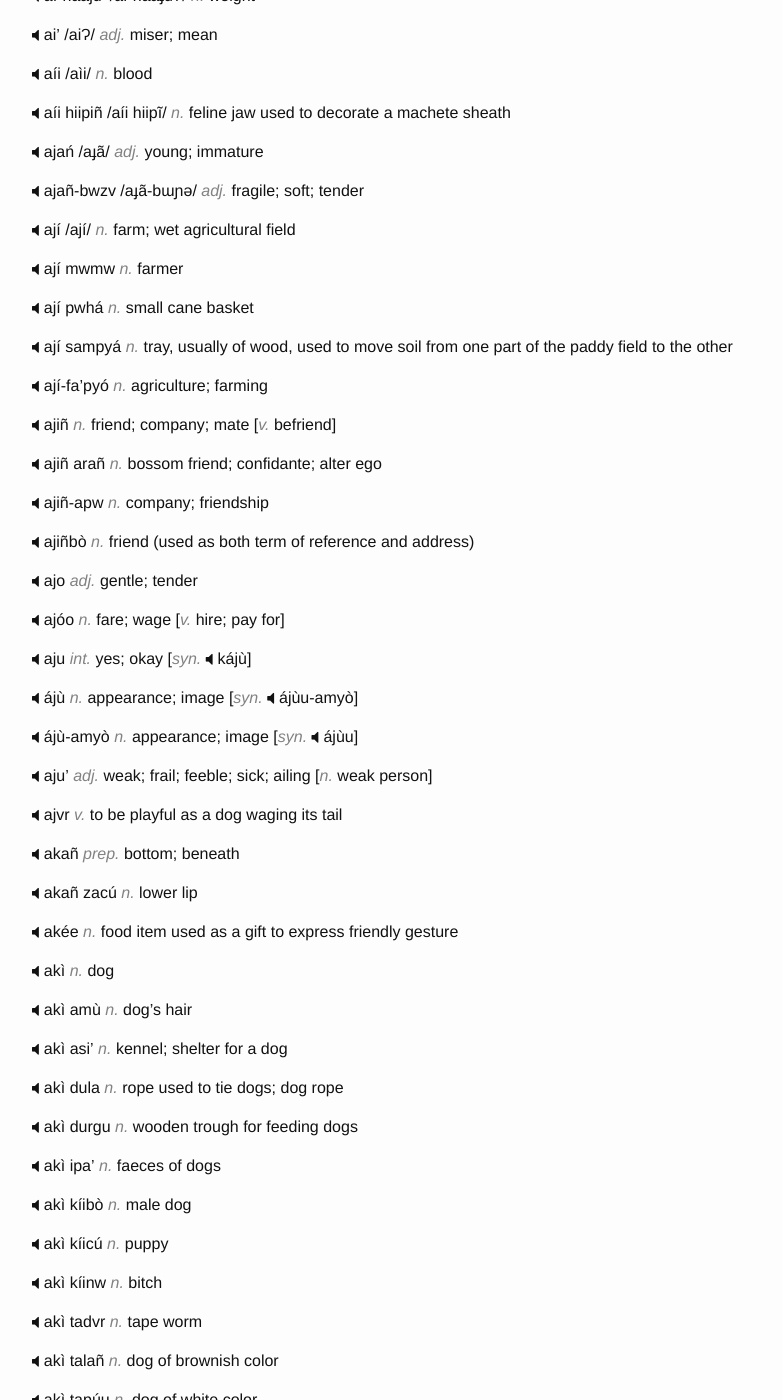
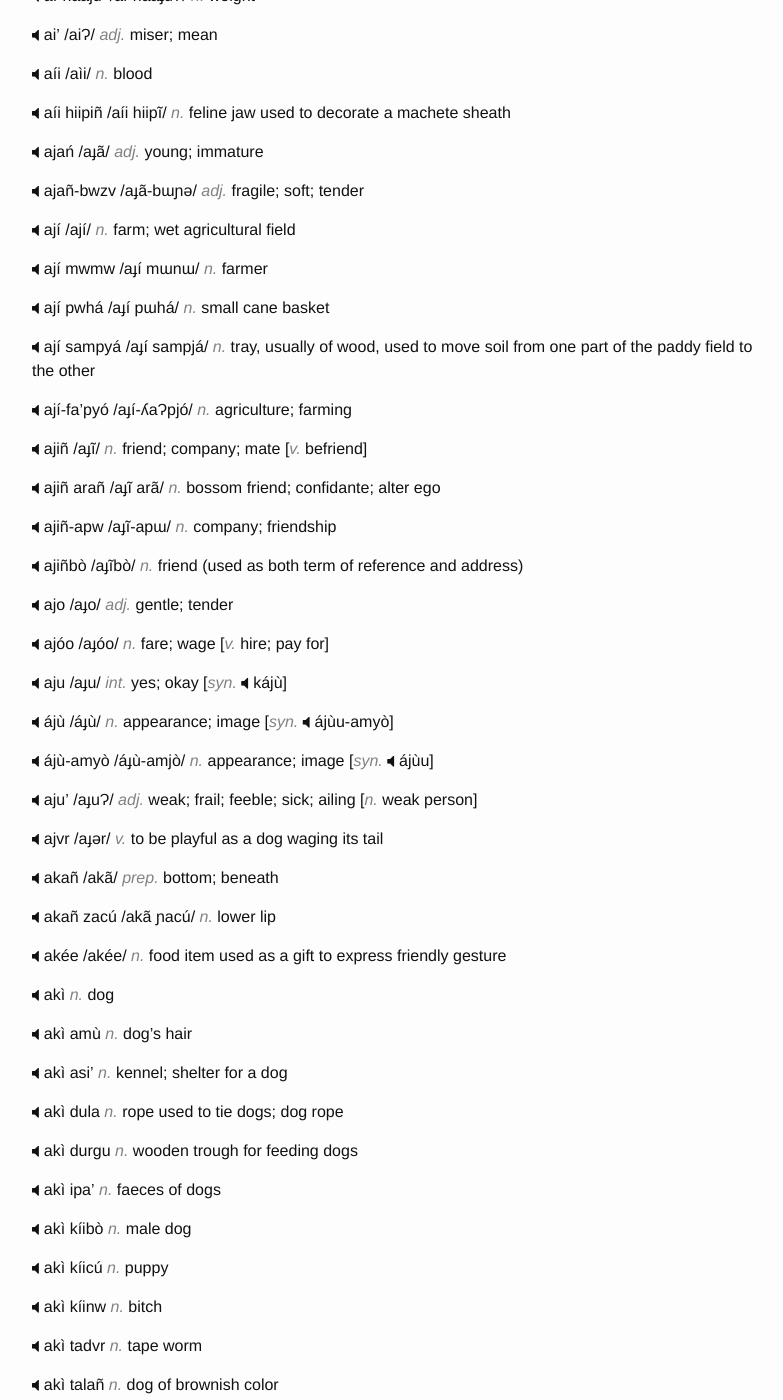
Before and after one commit to hacksparrow/language.apatani.org, a Jekyll site: the page built from dictionary/a.md, in a window 1280 px wide and 1400 px high, scrolled down 6430 px. Shown: the whole window, without its empty margins (238-1021 px from the left). Built offline with Jekyll 4.4.1, drawn with Linux system fonts in a browser that asks for light colours; nearby versions of some CDN libraries; comment, search, counter and statistics services are not loaded.

Commit message:
Update a.md

```diff
--- a/dictionary/a.md
+++ b/dictionary/a.md
@@ -316,41 +316,41 @@ __ajañ-bwzv__ /aɟã-bɯɲǝ/ _adj._  fragile; soft; tender
 
 __ají__ /ají/ _n._  farm; wet agricultural field
 
-__ají mwmw__	_n._	farmer
+__ají mwmw__ /aɟí mɯnɯ/	_n._	farmer
 
-__ají pwhá__  _n._  small cane basket
+__ají pwhá__  /aɟí pɯhá/ _n._  small cane basket
 
-__ají sampyá__  _n._  tray, usually of wood, used to move soil from one part of the paddy field to the other
+__ají sampyá__ /aɟí sampjá/  _n._  tray, usually of wood, used to move soil from one part of the paddy field to the other
 
-__ají-fa'pyó__  _n._  agriculture; farming
+__ají-fa'pyó__  /aɟí-ʎaɁpjó/ _n._  agriculture; farming
 
-__ajiñ__  _n._  friend; company; mate [_v._  befriend]
+__ajiñ__ /aɟĩ/  _n._  friend; company; mate [_v._  befriend]
 
-__ajiñ arañ__ _n._  bossom friend; confidante; alter ego
+__ajiñ arañ__ /aɟĩ arã/ _n._  bossom friend; confidante; alter ego
 
-__ajiñ-apw__  _n._  company; friendship
+__ajiñ-apw__  /aɟĩ-apɯ/ _n._  company; friendship
 
-__ajiñbò__  _n._  friend (used as both term of reference and address)
+__ajiñbò__  /aɟĩbò/ _n._  friend (used as both term of reference and address)
 
-__ajo__ _adj._  gentle; tender
+__ajo__ /aɟo/ _adj._  gentle; tender
 
-__ajóo__  _n._  fare; wage  [_v._ hire; pay for]
+__ajóo__ /aɟóo/  _n._  fare; wage  [_v._ hire; pay for]
 
-__aju__ _int._  yes; okay [_syn._  kájù]
+__aju__ /aɟu/ _int._  yes; okay [_syn._  kájù]
 
-__ájù__ _n._  appearance; image [_syn._  ájùu-amyò]
+__ájù__ /áɟù/ _n._  appearance; image [_syn._  ájùu-amyò]
 
-__ájù-amyò__  _n._  appearance; image [_syn._  ájùu]
+__ájù-amyò__ /áɟù-amjò/  _n._  appearance; image [_syn._  ájùu]
 
-__aju'__  _adj._  weak; frail; feeble; sick; ailing [_n._  weak person]
+__aju'__  /aɟuɁ/ _adj._  weak; frail; feeble; sick; ailing [_n._  weak person]
 
-__ajvr__  _v._  to be playful as a dog waging its tail
+__ajvr__  /aɟǝr/ _v._  to be playful as a dog waging its tail
 
-__akañ__  _prep._ bottom; beneath
+__akañ__  /akã/ _prep._ bottom; beneath
 
-__akañ zacú__ _n._  lower lip
+__akañ zacú__ /akã ɲacú/ _n._  lower lip
 
-__akée__  _n._  food item used as a gift to express friendly gesture
+__akée__  /akée/ _n._  food item used as a gift to express friendly gesture
 
 __akì__ _n._  dog
 
```
